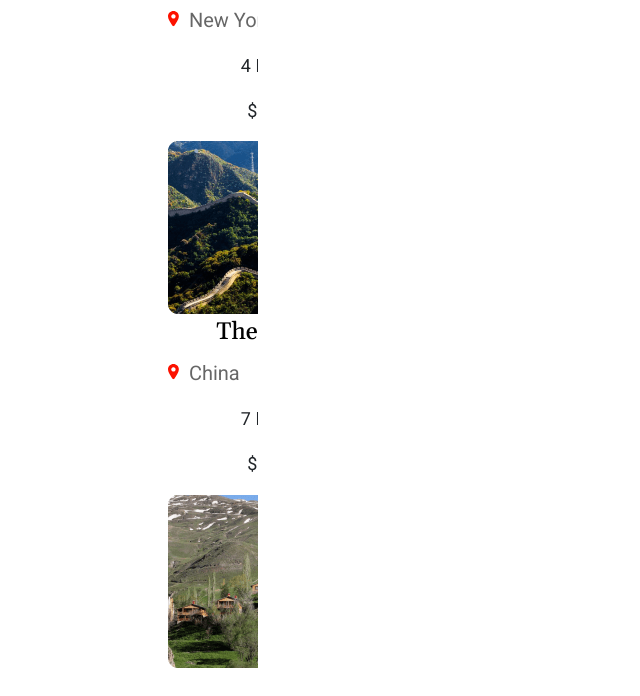
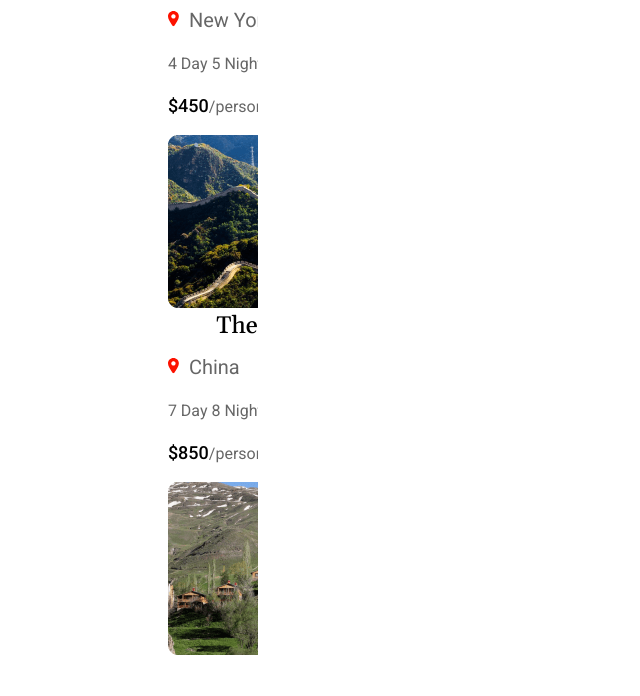
Before and after one commit to tortilla72/gb_traveland, a plain HTML site: page index.html in a window 1280 px wide. Shown: the part 5390-6086 px from the top of the page, without its empty margins (0-640 px from the left). Drawn offline with nearby package versions, Linux system fonts and the light colour scheme; a web font is replaced by a local one.

Commit message:
Update style.css

```diff
--- a/style.css
+++ b/style.css
@@ -185,3 +185,15 @@ body {
 	padding-left: 0;
 	margin: 0;
 }
+.duration {
+	font-size: 16px;
+	line-height: 150%;
+	text-align: left;
+	color: rgba(0, 0, 0, 0.6);
+}
+.price {
+	font-weight: 500;
+	font-size: 18px;
+	line-height: 150%;
+	color: #000;
+}
```
